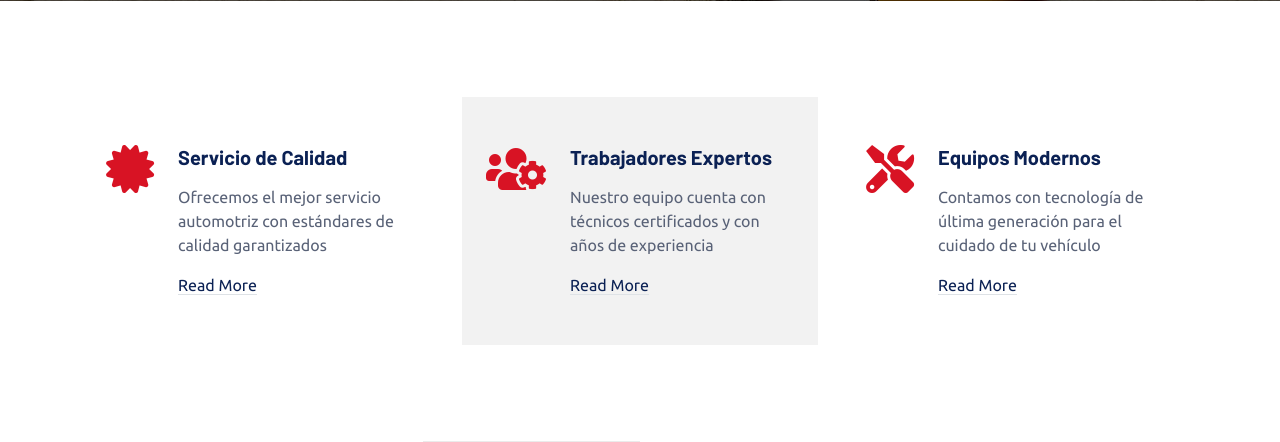
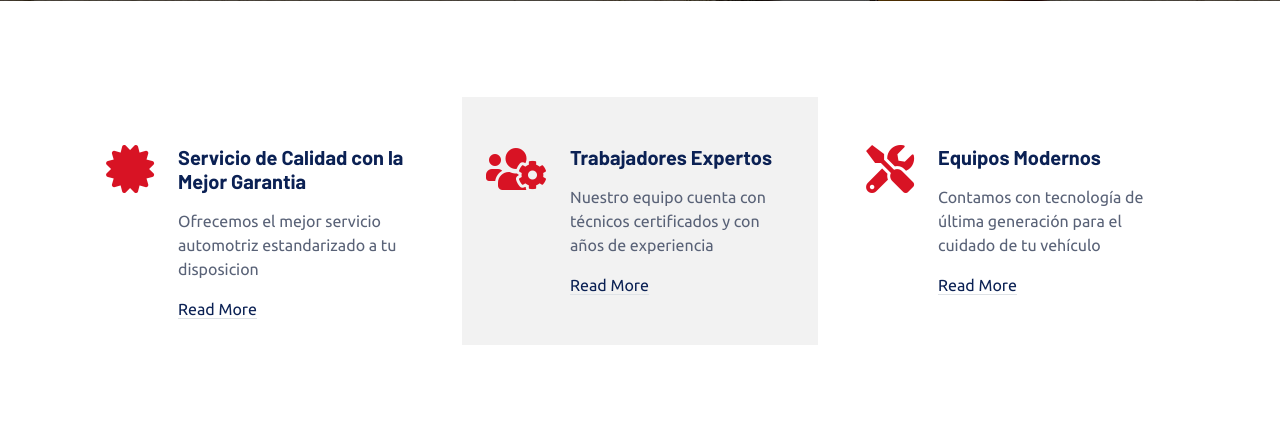
Before and after one commit to jonathanpila0208-sketch/interfacesG4, a Django app: page / in a window 1280 px wide. Shown: the part 847-1289 px from the top of the page. Run offline with Django 5.2, Linux system fonts and the light colour scheme; some libraries are stand-ins or nearby versions.

Commit message:
Cambio de texto en seccion de calidad

```diff
--- a/inicio/templates/index.html
+++ b/inicio/templates/index.html
@@ -66,8 +66,8 @@
                 <div class="d-flex py-5 px-4">
                     <i class="fa fa-certificate fa-3x text-primary flex-shrink-0"></i>
                     <div class="ps-4">
-                        <h5 class="mb-3">Servicio de Calidad</h5>
-                        <p>Ofrecemos el mejor servicio automotriz con estándares de calidad garantizados</p>
+                        <h5 class="mb-3">Servicio de Calidad con la Mejor Garantia</h5>
+                        <p>Ofrecemos el mejor servicio automotriz estandarizado a tu disposicion</p>
                         <a class="text-secondary border-bottom" href="">Read More</a>
                     </div>
                 </div>
```
